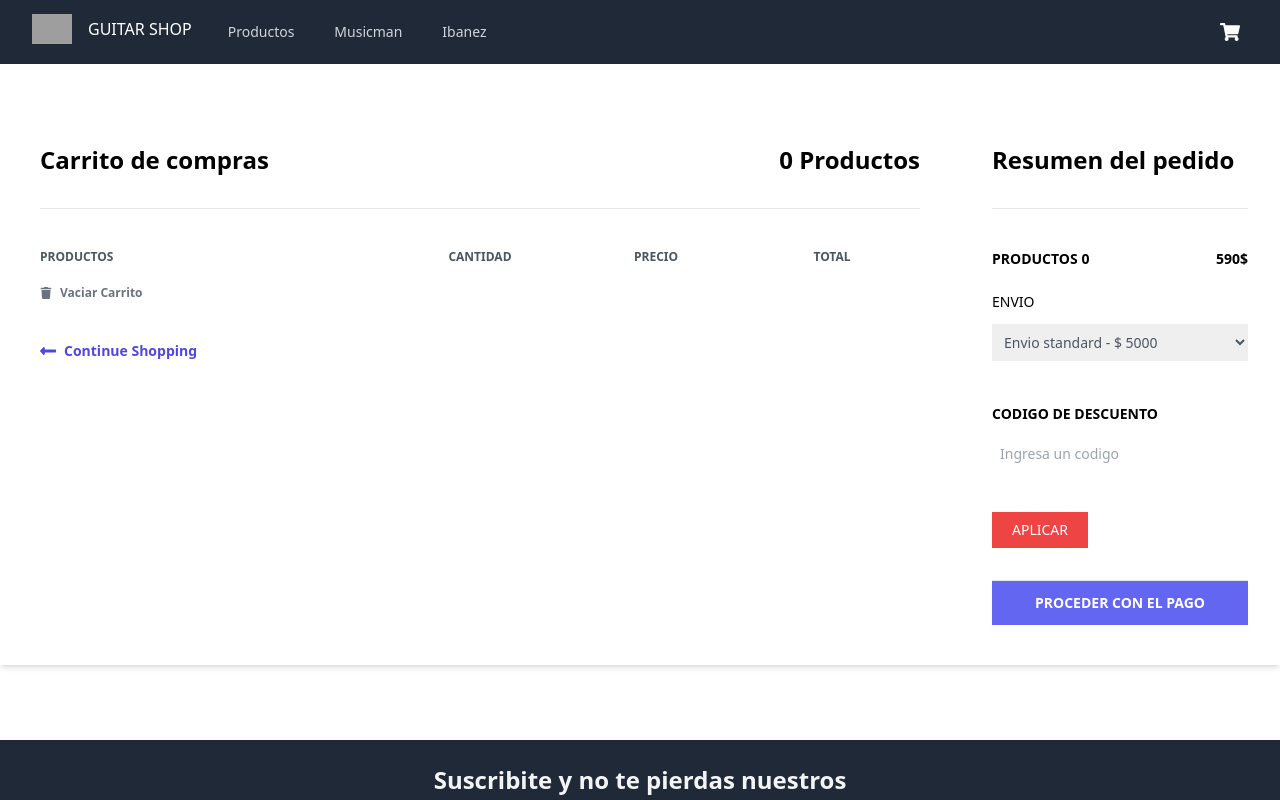
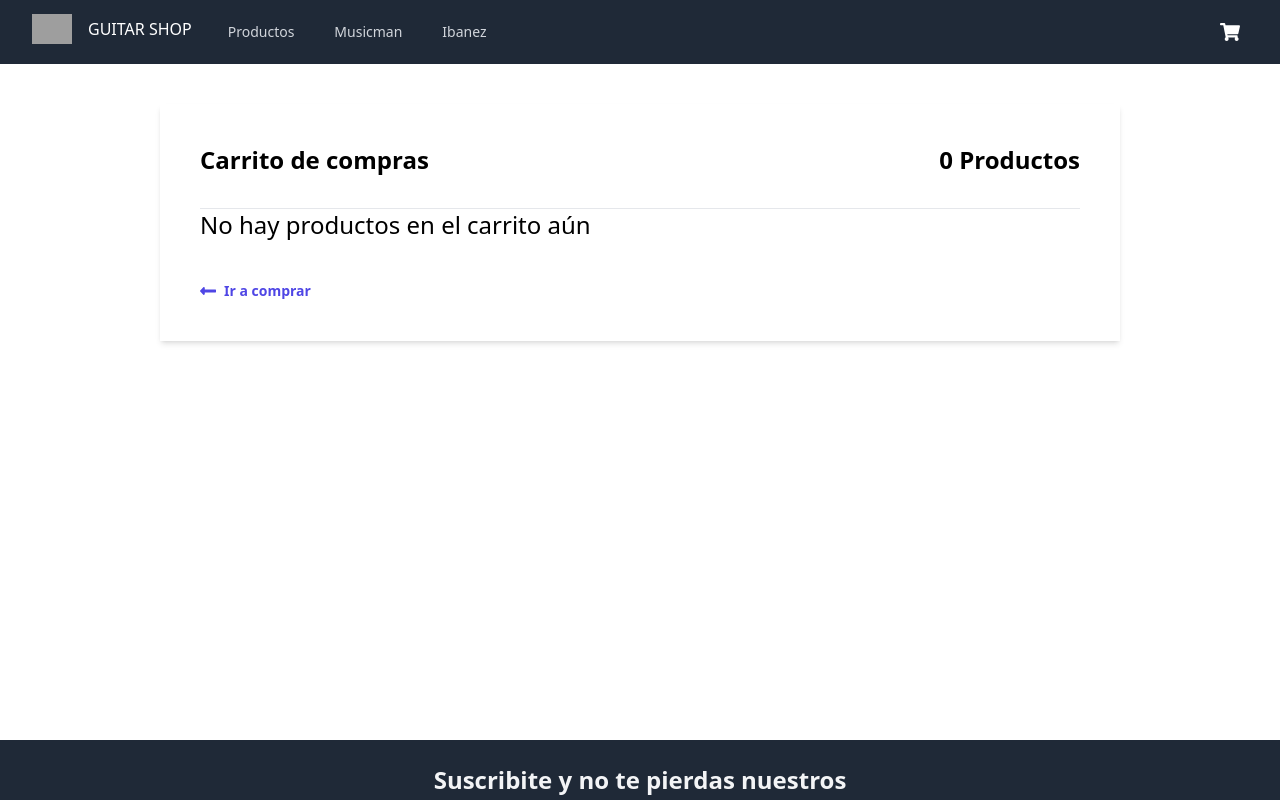
Before and after one commit to JuanMG22/guitar-shop, a React (Create React App) app: page /cart in a window 1280 px wide. Shown: the top 800 px of the page. Built offline with nearby package versions, Linux system fonts and the light colour scheme; grey boxes are pictures that could not be loaded.

Commit message:
Desafío: Cart View
Se desarrollo la vista del carrito

```diff
--- a/src/components/Cart.js
+++ b/src/components/Cart.js
@@ -2,15 +2,17 @@ import { useContext } from "react";
 import { Link } from "react-router-dom";
 import { cartContext } from "../context/CartContext";
 import CartItem from "./CartItem";
+import EmptyCart from "./EmptyCart";
 import { FaTrash } from "react-icons/fa";
 
 const Cart = () => {
-  const { cartQuantity, cartList, deleteItem, clearCart } =
-    useContext(cartContext);
-
-  console.log(cartList);
+  const { cartQuantity, cartList, deleteItem, clearCart, totalPrice } = useContext(cartContext);
   return (
-    <div className="container mx-auto mt-10">
+    <>
+      {cartQuantity() === 0 ? (
+        <EmptyCart />
+      ) : (
+        <section className="container mx-auto mt-10">
           <div className="flex shadow-md my-10">
             <div className="w-3/4 bg-white px-10 py-10">
               <div className="flex justify-between border-b pb-8">
@@ -64,7 +66,7 @@ const Cart = () => {
                 >
                   <path d="M134.059 296H436c6.627 0 12-5.373 12-12v-56c0-6.627-5.373-12-12-12H134.059v-46.059c0-21.382-25.851-32.09-40.971-16.971L7.029 239.029c-9.373 9.373-9.373 24.569 0 33.941l86.059 86.059c15.119 15.119 40.971 4.411 40.971-16.971V296z" />
                 </svg>
-            Continue Shopping
+                Seguir Comprando
               </Link>
             </div>
 
@@ -74,9 +76,9 @@ const Cart = () => {
               </h2>
               <div className="flex justify-between mt-10 mb-5">
                 <span className="font-semibold text-sm uppercase">
-              Productos {cartQuantity()}
+                  {cartQuantity()} Productos
                 </span>
-            <span className="font-semibold text-sm">590$</span>
+                <span className="font-semibold text-sm">$ {totalPrice()}</span>
               </div>
               <div>
                 <label className="font-medium inline-block mb-3 text-sm uppercase">
@@ -103,6 +105,10 @@ const Cart = () => {
               <button className="bg-red-500 hover:bg-red-600 px-5 py-2 text-sm text-white uppercase">
                 Aplicar
               </button>
+              <div className="flex font-semibold justify-between py-6 text-sm uppercase">
+                <span>Precio Total</span>
+                <span>$ {totalPrice()}</span>
+              </div>
               <div className="border-t mt-8">
                 <button className="bg-indigo-500 font-semibold hover:bg-indigo-600 py-3 text-sm text-white uppercase w-full">
                   Proceder con el pago
@@ -110,7 +116,9 @@ const Cart = () => {
               </div>
             </div>
           </div>
-    </div>
+        </section>
+      )}
+    </>
   );
 };
 
--- a/src/components/CartItem.js
+++ b/src/components/CartItem.js
@@ -2,7 +2,7 @@ import { Link } from "react-router-dom"
 
 const CartItem = ( { titulo, precio, pictureUrl, categoria, quantity, id, deleteItem } ) => {
 
-  const precioTotal = precio * quantity
+  const precioTotalProducto = precio * quantity
     return (
       <>
         <div className="flex items-center hover:bg-gray-100 -mx-8 px-6 py-5">
@@ -46,7 +46,7 @@ const CartItem = ( { titulo, precio, pictureUrl, categoria, quantity, id, delete
              $ {precio}
             </span>
             <span className="text-center w-1/5 font-semibold text-sm">
-             $ {precioTotal}
+             $ {precioTotalProducto}
             </span>
           </div>
       </>
--- /dev/null
+++ b/src/components/EmptyCart.js
@@ -0,0 +1,38 @@
+import { useContext } from "react";
+import { Link } from "react-router-dom"
+import { cartContext } from "../context/CartContext";
+
+const EmptyCart = () => {
+  const { cartQuantity } = useContext(cartContext);
+    return (
+        <section className="container w-3/4 mx-auto mt-10">
+          <div className="flex shadow-md my-10">
+            <div className="w-full bg-white px-10 py-10">
+              <div className="flex justify-between border-b pb-8">
+                <h1 className="font-semibold text-2xl">Carrito de compras</h1>
+                <h2 className="font-semibold text-2xl">
+                  {cartQuantity()} Productos
+                </h2>
+              </div>
+              <div className="flex">
+                <h3 className="font-light text-2xl">No hay productos en el carrito aún</h3>
+              </div>
+              <Link
+                to="/"
+                className="flex font-semibold text-indigo-600 text-sm mt-10"
+              >
+                <svg
+                  className="fill-current mr-2 text-indigo-600 w-4"
+                  viewBox="0 0 448 512"
+                >
+                  <path d="M134.059 296H436c6.627 0 12-5.373 12-12v-56c0-6.627-5.373-12-12-12H134.059v-46.059c0-21.382-25.851-32.09-40.971-16.971L7.029 239.029c-9.373 9.373-9.373 24.569 0 33.941l86.059 86.059c15.119 15.119 40.971 4.411 40.971-16.971V296z" />
+                </svg>
+                <h3>Ir a comprar</h3>
+              </Link>
+            </div>
+          </div>
+        </section>
+    )
+}
+
+export default EmptyCart
--- a/src/context/CartContext.js
+++ b/src/context/CartContext.js
@@ -1,5 +1,4 @@
 import { createContext, useState } from "react";
-
 
 export const cartContext = createContext();
 
@@ -7,35 +6,49 @@ const CartProvider = ({ children }) => {
   const [cartList, setCartList] = useState([]);
 
   const addItem = (item, quantity) => {
-    if (!isInCart(item.id)) {
+    if (isInCart(item.id)) {
+      const indexUpdated = cartList.findIndex(
+        (element) => element.item.id === item.id
+      );
+      cartList[indexUpdated].quantity =
+        cartList[indexUpdated].quantity + quantity;
+      setCartList([...cartList]);
+    } else {
       const newObj = {
         item,
-        quantity
+        quantity,
+      };
+      setCartList([...cartList, newObj]);
     }
-      setCartList([...cartList, newObj])
-    }
-  }
+  };
 
   const deleteItem = (id) => {
-    const updatedCart = cartList.filter(element => element.item.id !== id);
+    const updatedCart = cartList.filter((element) => element.item.id !== id);
     setCartList(updatedCart);
-  }
+  };
 
   const clearCart = () => {
     setCartList([]);
-  }
+  };
 
   const isInCart = (id) => {
-    return cartList.some(element => element.item.id === id);
-  }
+    return cartList.some((element) => element.item.id === id);
+  };
 
   const cartQuantity = () => {
-    return cartList.reduce((accum, item) => accum = accum + item.quantity, 0)
-  }
+    const cartQuantity = cartList.reduce(
+      (accum, item) => (accum = accum + item.quantity),
+      0
+    );
+    return cartQuantity;
+  };
 
-  function totalPrice(){//precio total de mi carrito
-        return cartList.reduce((accum, valor)=>(accum+(valor.quantity*valor.cartItem.price)),0)
-    }
+  const totalPrice = () => {
+    return cartList.reduce(
+      (accum, element) => accum + element.quantity * element.item.precio,
+      0
+    );
+  };
 
   const valorDelContexto = {
     cartList,
@@ -44,14 +57,14 @@ const CartProvider = ({ children }) => {
     clearCart,
     isInCart,
     cartQuantity,
-        totalPrice
-    }
+    totalPrice,
+  };
 
   return (
     <cartContext.Provider value={valorDelContexto}>
       {children}
     </cartContext.Provider>
-    )
+  );
 };
 
 export default CartProvider;
```
Lines whose indentation alone changed are shown as unchanged.
